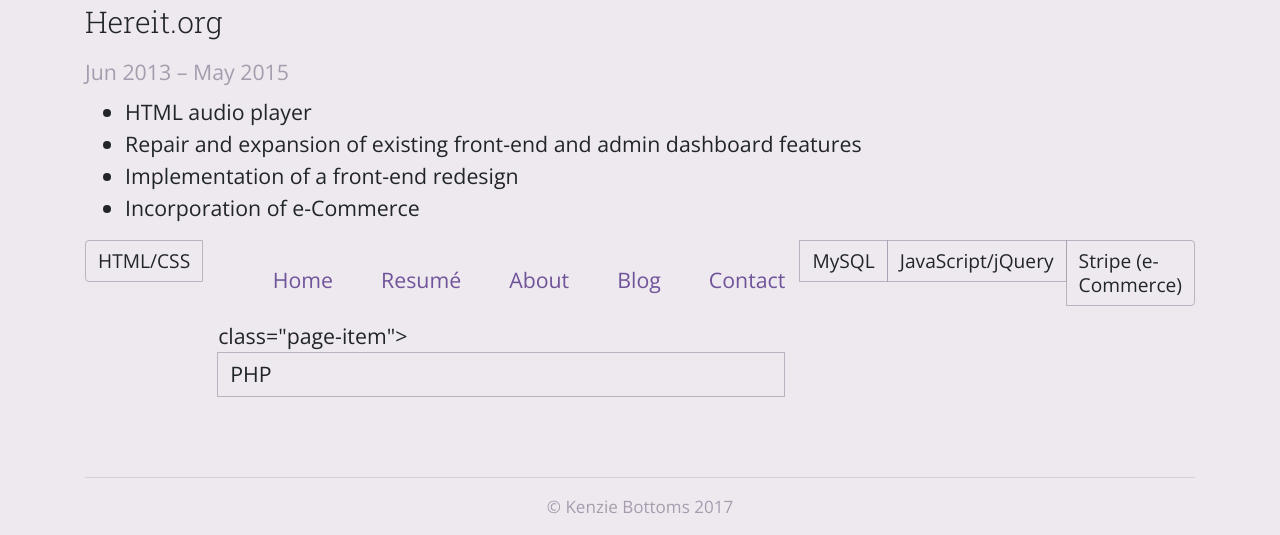
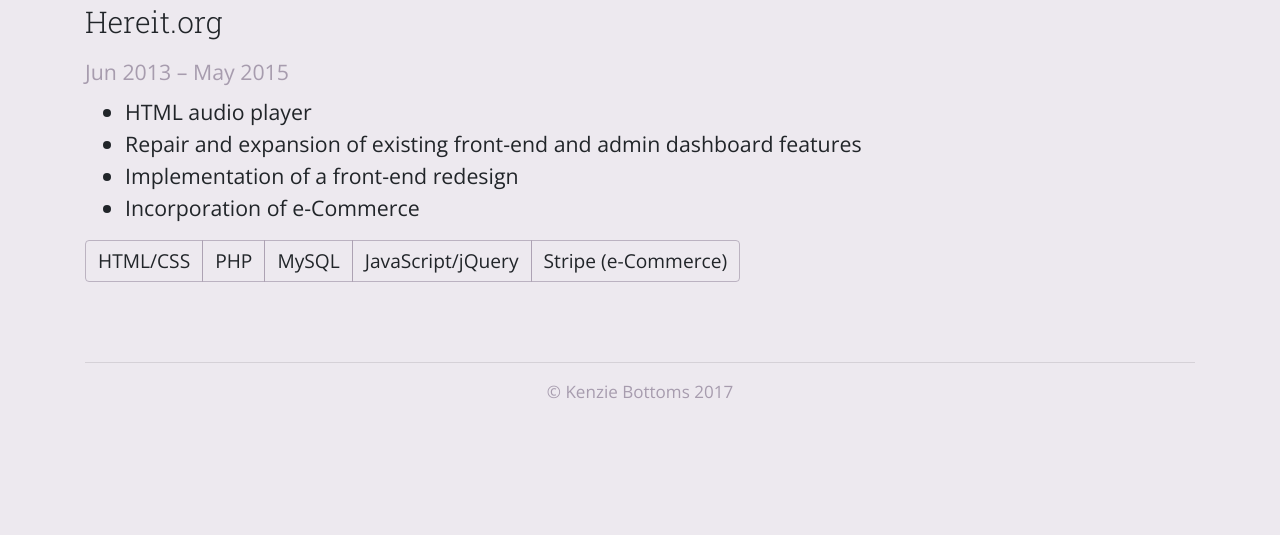
Before and after one commit to kenziebottoms/kenzie-ink-v3, a web app: file resume.html in a window 1280 px wide. Shown: the part 1391-1926 px from the top of the page. After the commit the page ends 1789 px from the top, so only its background shows below. Run offline with its HTML, style and script files only (its server is not run), Linux system fonts and the light colour scheme; some libraries are stand-ins or nearby versions.

Commit message:
removed css from ugly steps, fixed resume clusterfuck

```diff
--- a/assets/css/style.css
+++ b/assets/css/style.css
@@ -18,23 +18,12 @@ a {
     text-decoration: none;
 }
 a:hover {
-    color: #95538C;
-    background: #fff;
-}
-a:active {
-    padding-right: 5px;
-    padding-left: 5px;
+    color: #70549A;
 }
 
 #blog .card {
     margin-bottom: 2rem;
-}
-#blog-holder .card {
-    /* TODO delete */
-    overflow: hidden;
-    height: 225px;
-    text-overflow: ellipsis;
-    display: block;
+    cursor: pointer;
 }
 #blog-holder .card.failed-search {
     opacity: .25;
--- a/resume.html
+++ b/resume.html
@@ -148,26 +148,7 @@
                 </ul>
                 <ul id="tech" class="pagination horiz-list-group">
                     <li class="page-item"><span class="page-link">HTML/CSS</span></li>
-                    <li
-                    <nav class="container">
-                        <ul class="nav justify-content-end py-4">
-                            <li class="nav-item pl-5">
-                                <a href="/index.html">Home</a>
-                            </li>
-                            <li class="nav-item pl-5">
-                                <a href="/resume.html">Resum&eacute;</a>
-                            </li>
-                            <li class="nav-item pl-5">
-                                <a href="/about.html">About</a>
-                            </li>
-                            <li class="nav-item pl-5">
-                                <a href="/blog.html">Blog</a>
-                            </li>
-                            <li class="nav-item pl-5">
-                                <a href="/contact.html">Contact</a>
-                            </li>
-                        </ul>
-                    </nav>class="page-item"><span class="page-link">PHP</span></li>
+                    <li class="page-item"><span class="page-link">PHP</span></li>
                     <li class="page-item"><span class="page-link">MySQL</span></li>
                     <li class="page-item"><span class="page-link">JavaScript/jQuery</span></li>
                     <li class="page-item"><span class="page-link">Stripe (e-Commerce)</span></li>
```
Also changed, not shown: README.md.
